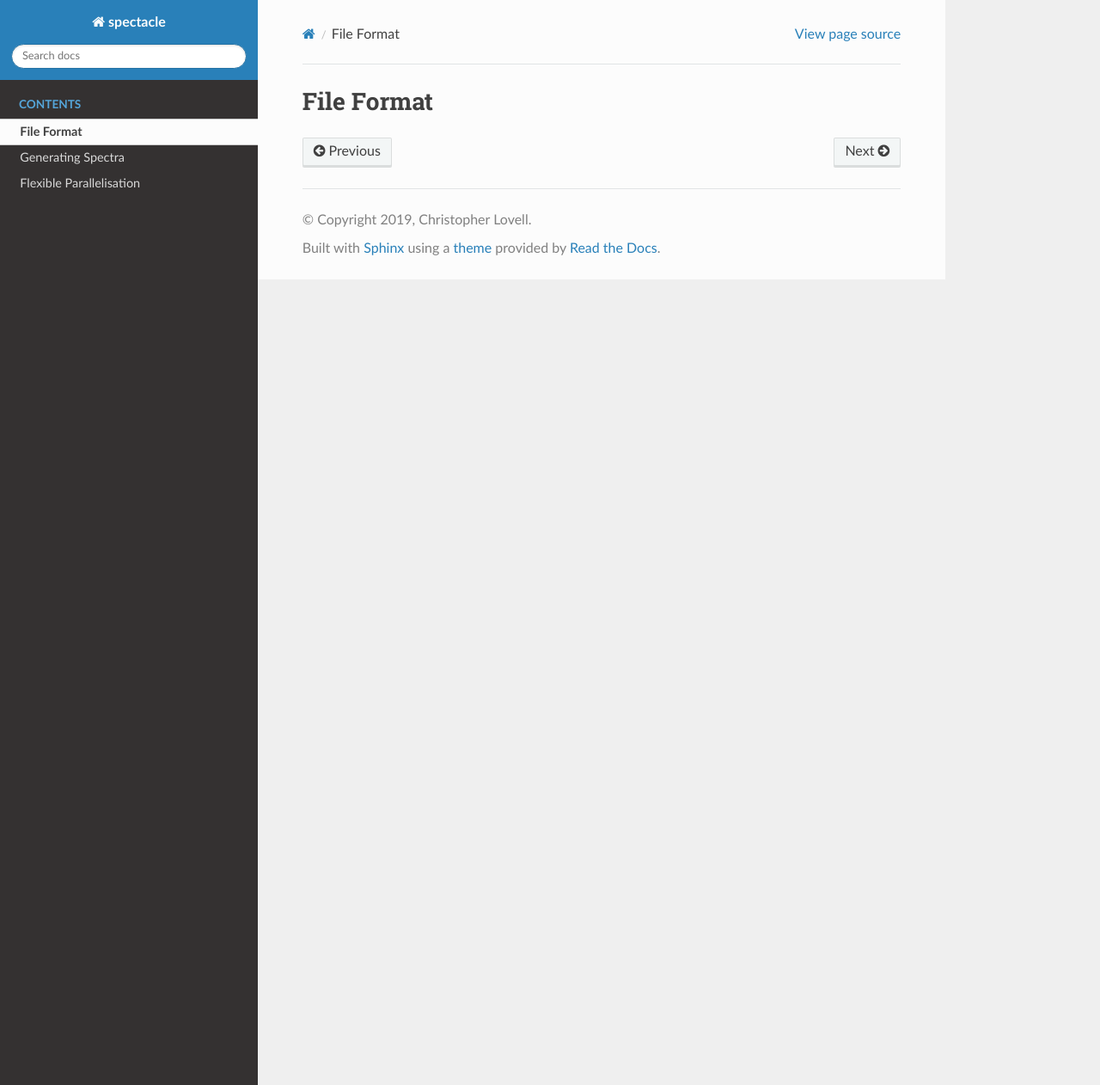
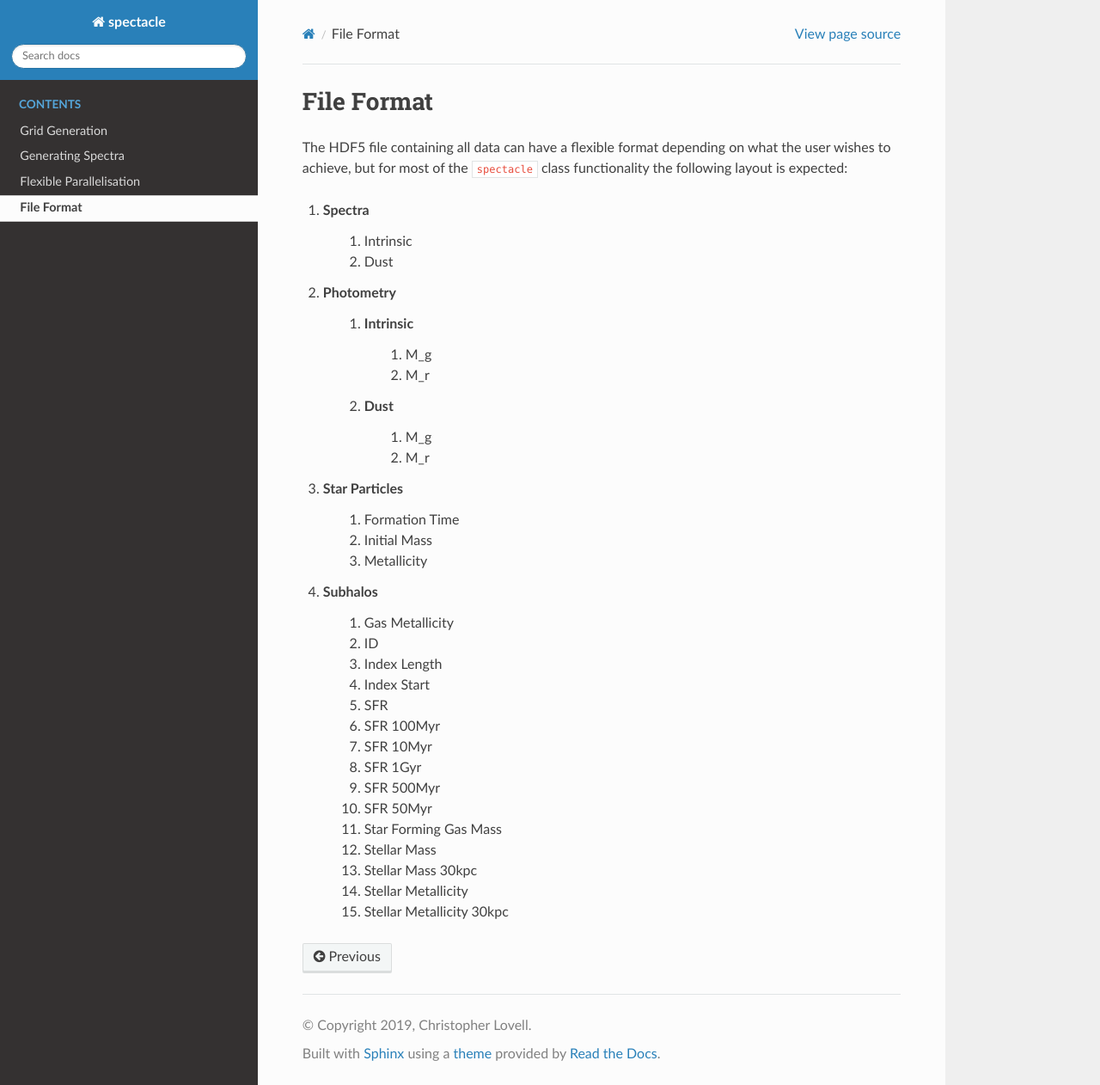
Before and after one commit to christopherlovell/spectacle, a Sphinx documentation site: the page built from docs/source/file_format.rst, in a window 1280 px wide and 1262 px high. Shown: the whole window at 86% size. Built offline with Sphinx 7.4.7 and the Read the Docs theme 2.0.0, drawn with Linux system fonts in a browser that asks for light colours; pages that are not in the unit, such as notebooks, are missing from menus.

Commit message:
updated docs

```diff
--- a/docs/source/file_format.rst
+++ b/docs/source/file_format.rst
@@ -1,2 +1,35 @@
 File Format
 ***********
+
+The HDF5 file containing all data can have a flexible format depending on what the user wishes to achieve, but for most of the :code:`spectacle` class functionality the following layout is expected:
+
+#. Spectra
+    #. Intrinsic
+    #. Dust
+#. Photometry
+    #. Intrinsic
+        #. M_g
+        #. M_r
+    #. Dust
+        #. M_g
+        #. M_r
+#. Star Particles
+    #. Formation Time
+    #. Initial Mass
+    #. Metallicity
+#. Subhalos
+    #. Gas Metallicity
+    #. ID
+    #. Index Length
+    #. Index Start
+    #. SFR
+    #. SFR 100Myr
+    #. SFR 10Myr
+    #. SFR 1Gyr
+    #. SFR 500Myr
+    #. SFR 50Myr
+    #. Star Forming Gas Mass
+    #. Stellar Mass
+    #. Stellar Mass 30kpc
+    #. Stellar Metallicity
+    #. Stellar Metallicity 30kpc
--- a/docs/source/index.rst
+++ b/docs/source/index.rst
@@ -14,10 +14,11 @@ For generating spectra from cosmological simulations. Uses `Schwimmbad <https://
    :maxdepth: 2
    :caption: Contents
 
-   file_format
+   grid_generation
    generating_spectra
    flexible_parallelisation
-   grid_generation
+   file_format
+
 
 
 Contributors
```
Also changed, not shown: docs/source/flexible_parallelisation.rst (+23 -0 lines), docs/source/generating_spectra.rst (+41 -0 lines), docs/source/grid_generation.rst (added, +19 -0 lines).
